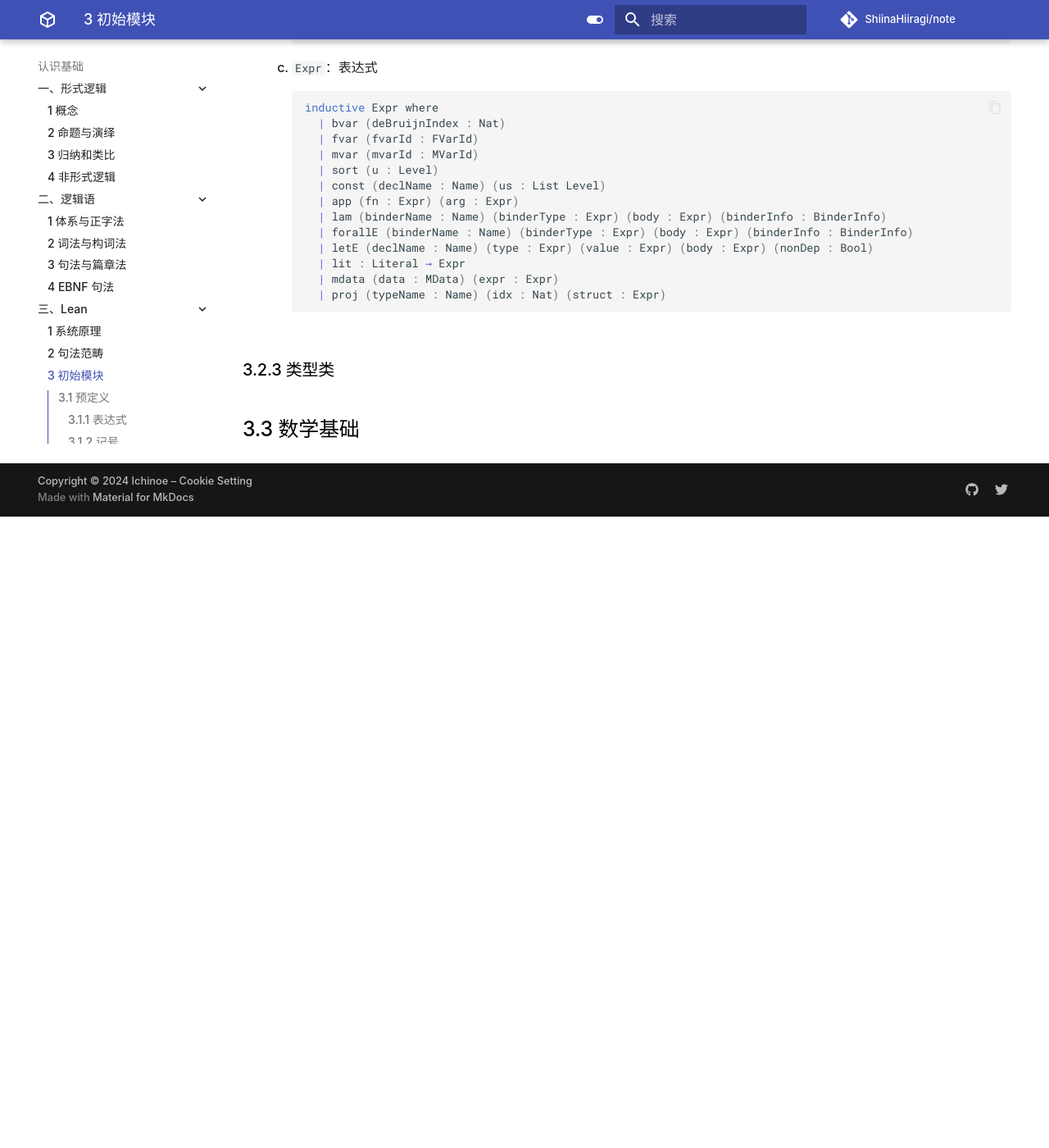
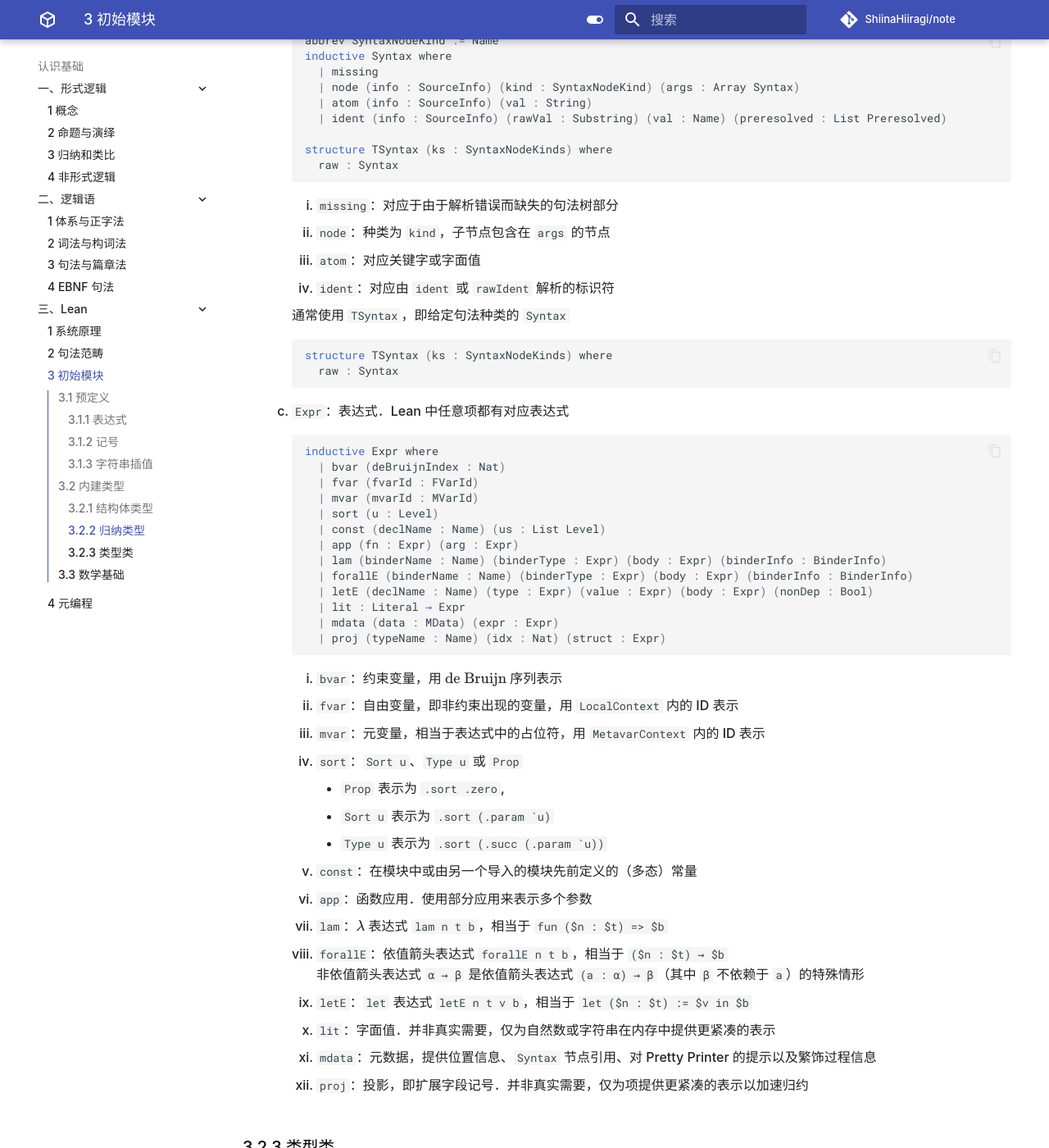
Before and after one commit to ShiinaHiiragi/note, an MkDocs documentation site: the page built from docs/cogn/lean/init.md, in a window 1280 px wide and 1400 px high, scrolled down 3590 px. Shown: the whole window at 82% size. Built offline with MkDocs 1.6.1 and Material for MkDocs 9.7.7, drawn with Linux system fonts in a browser that asks for light colours; comment, search, counter and statistics services are not loaded; before the commit the page ends 4220 px from its top, so only the background shows below that; some of the changed text lies outside the part shown.

````diff
--- a/docs/cogn/lean/init.md
+++ b/docs/cogn/lean/init.md
@@ -41,7 +41,7 @@
         @[inherit_doc] infixr:35 " × " => Prod
         ```
 
-    2. `Float`：浮点数 <!-- TODO -->
+    2. `Float`：浮点数
 
         ```lean
         structure FloatSpec where
@@ -66,13 +66,16 @@
         ```
 
 2. 数据结构
-    1. `Array`：数组
+    1. `Array`：数组，此类型在运行时有特殊处理
 
         ```lean
         structure Array (α : Type u) where
           mk ::
           data : List α
         ```
+
+        1. 数组在以线性方式使用，且所有更新都将对数组进行破坏性执行时性能最佳
+        2. 从证明观点来看，`Array α` 仅是 `List α` 的包装类
 
     2. <!-- TODO -->
 
@@ -147,7 +150,7 @@
     2. <!-- TODO -->
 
 3. 编译相关
-    1. `Name`：名称 <!-- TODO -->
+    1. `Name`：名称，由点 `.` 分隔的一系列字符串或数字
 
         ```lean
         inductive Name where
@@ -156,7 +159,11 @@
           | num (pre : Name) (i : Nat)
         ```
 
-    2. `Syntax`：句法结构，其中 `SyntaxNodeKind` 即节点种类，用于给 `Syntax` 元素分类 <!-- TODO -->
+        1. `anonymous`：用于名称顶级，例如 `Lean.Meta` 表示为 `.str (.str .anonymous "Lean") "Meta"`
+        2. `str`：字符串名称
+        3. `num`：数字名称，用于自由变量和元变量的层次名称
+
+    2. `Syntax`：句法结构，其中 `SyntaxNodeKind` 即节点种类，用于给 `Syntax` 元素分类
 
         ```lean
         abbrev SyntaxNodeKind := Name
@@ -170,7 +177,19 @@
           raw : Syntax
         ```
 
-    3. `Expr`：表达式 <!-- TODO -->
+        1. `missing`：对应于由于解析错误而缺失的句法树部分
+        2. `node`：种类为 `kind`，子节点包含在 `args` 的节点
+        3. `atom`：对应关键字或字面值
+        4. `ident`：对应由 `ident` 或 `rawIdent` 解析的标识符
+
+        通常使用 `TSyntax`，即给定句法种类的 `Syntax`
+
+        ```lean
+        structure TSyntax (ks : SyntaxNodeKinds) where
+          raw : Syntax
+        ```
+
+    3. `Expr`：表达式．Lean 中任意项都有对应表达式
 
         ```lean
         inductive Expr where
@@ -188,19 +207,22 @@
           | proj (typeName : Name) (idx : Nat) (struct : Expr)
         ```
 
-        <!-- 1. `bvar`：约束变量，用 $\text{de Bruijn}$ 序列表示
-        1. `fvar`：自由变量，即非约束出现的变量，用 `LocalContext` 内的 ID 表示
-        2. `mvar`：元变量，相当于表达式中的占位符，用 `MetavarContext` 内的 ID 表示
-        3. `sort`：`Type u` 或 `Prop` 等
-        4. `const`：在 Lean 文档中预定义的常量
-        5. `app`：函数应用
-        6. `lam`：$\lambda$ 表达式 `lam n t b`，相当于 `fun ($n : $t) => $b`
-        7. `forallE`：依值箭头表达式 `forallE n t b`，相当于 `($n : $t) → $b`
+        1. `bvar`：约束变量，用 $\text{de Bruijn}$ 序列表示
+        2. `fvar`：自由变量，即非约束出现的变量，用 `LocalContext` 内的 ID 表示
+        3. `mvar`：元变量，相当于表达式中的占位符，用 `MetavarContext` 内的 ID 表示
+        4. `sort`：`Sort u`、`Type u` 或 `Prop`
+            - `Prop` 表示为 `.sort .zero`,
+            - `Sort u` 表示为 ``.sort (.param `u)``
+            - `Type u` 表示为 ``.sort (.succ (.param `u))``
+        5. `const`：在模块中或由另一个导入的模块先前定义的（多态）常量
+        6. `app`：函数应用．使用部分应用来表示多个参数
+        7. `lam`：$\lambda$ 表达式 `lam n t b`，相当于 `fun ($n : $t) => $b`
+        8. `forallE`：依值箭头表达式 `forallE n t b`，相当于 `($n : $t) → $b`
             非依值箭头表达式 `α → β` 是依值箭头表达式 `(a : α) → β`（其中 `β` 不依赖于 `a`）的特殊情形
-        8.  `letE`：`let` 表达式 `letE n t v b`，相当于 `let ($n : $t) := $v in $b`
-        9.  `lit`：字面值
-        10. `mdata`：元数据
-        11. `proj`：投影 -->
+        9.  `letE`：`let` 表达式 `letE n t v b`，相当于 `let ($n : $t) := $v in $b`
+        10. `lit`：字面值．并非真实需要，仅为自然数或字符串在内存中提供更紧凑的表示
+        11. `mdata`：元数据，提供位置信息、`Syntax` 节点引用、对 Pretty Printer 的提示以及繁饰过程信息
+        12. `proj`：投影，即扩展字段记号．并非真实需要，仅为项提供更紧凑的表示以加速归约
 
 ### 3.2.3 类型类
 
````
Also changed, not shown: docs/cogn/lean/cat.md (+23 -2 lines).
